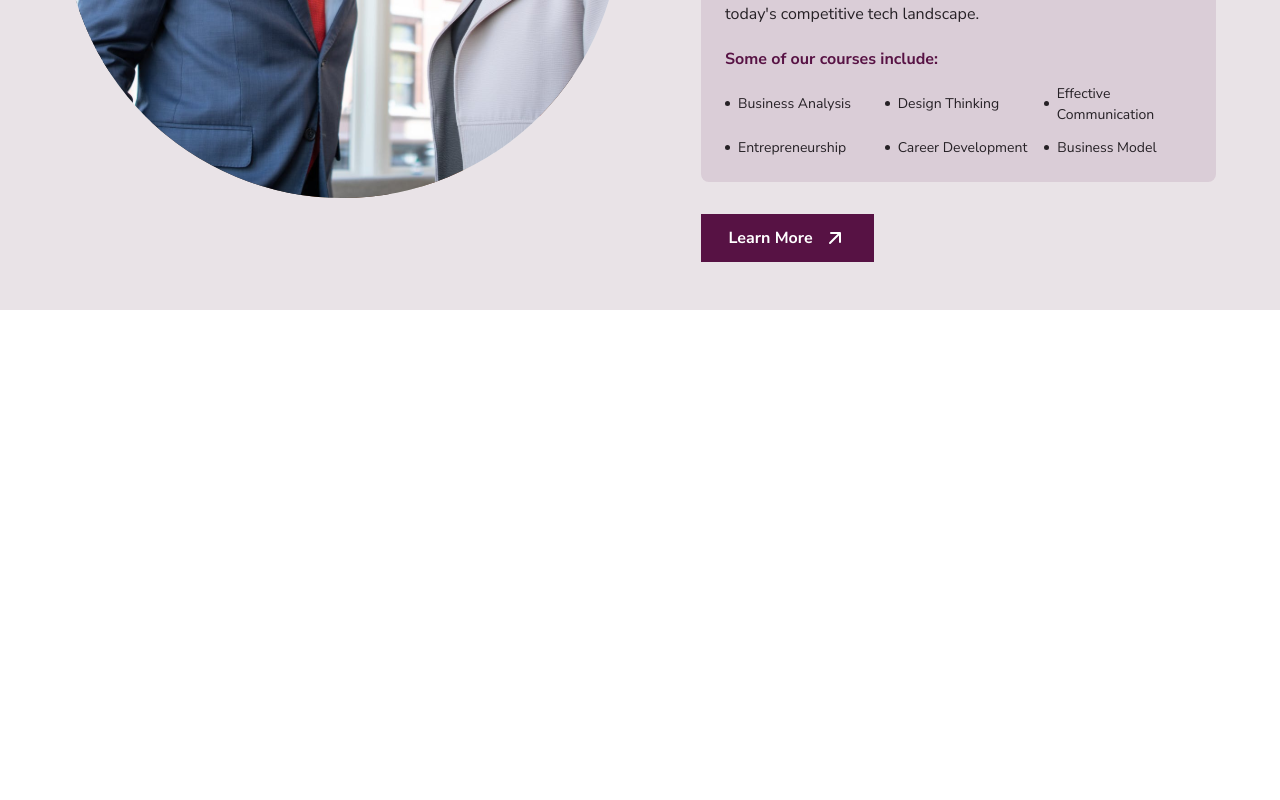
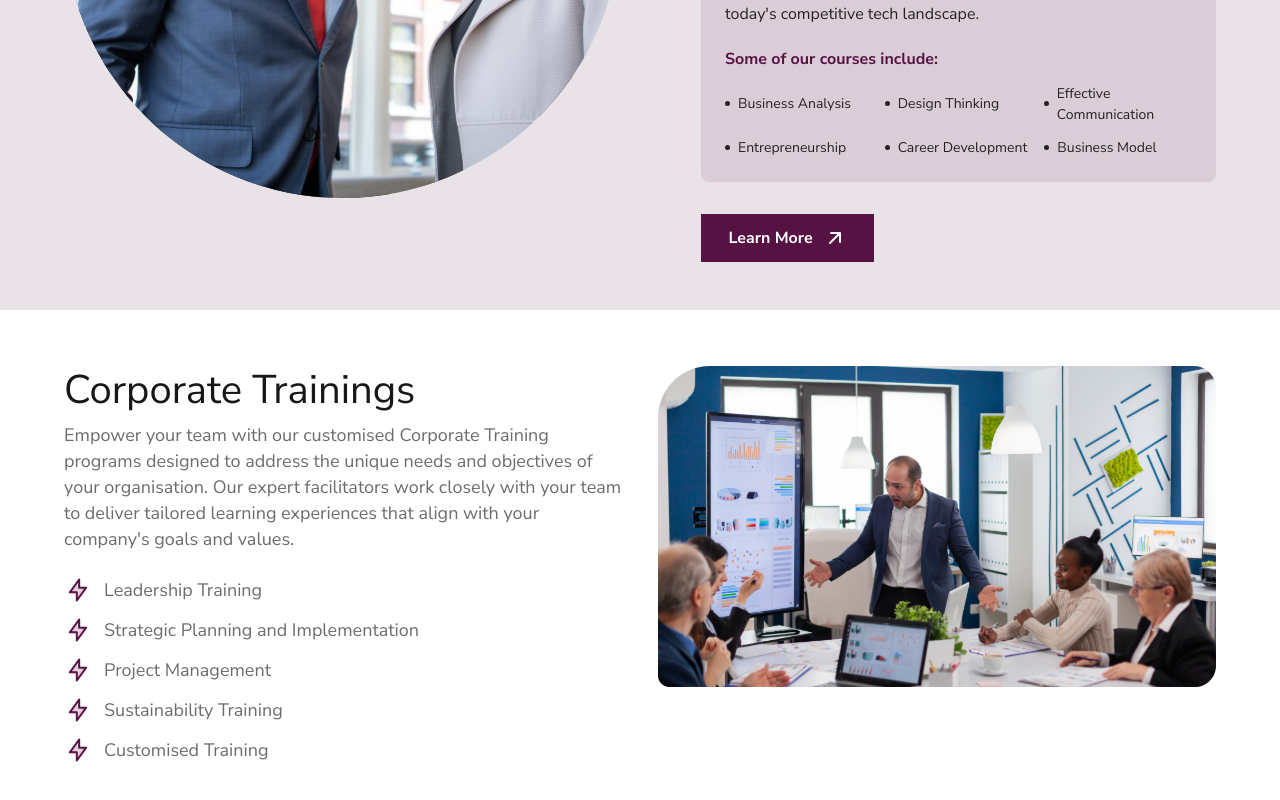
Before and after one commit to holydev001/tobams-fe, a Next.js app: page / in a window 1280 px wide. Shown: the part 1143-1943 px from the top of the page. Before the commit the page ends 1453 px from the top, so only its background shows below. Built offline with nearby package versions, Linux system fonts and the light colour scheme.

Commit message:
feat: add corporate training section

```diff
--- a/app/page.tsx
+++ b/app/page.tsx
@@ -1,6 +1,7 @@
 import Nav from "@/components/Nav";
 import Hero from "@/components/Hero";
 import LearningManagement from "@/components/LearningManagement";
+import CorporateTraining from "@/components/CorporateTraining";
 
 export default function Home() {
   return (
@@ -9,6 +10,7 @@ export default function Home() {
       <main>
         <Hero />
         <LearningManagement />
+        <CorporateTraining />
       </main>
     </div>
   );
--- /dev/null
+++ b/components/CorporateTraining.tsx
@@ -0,0 +1,36 @@
+import Image from "next/image";
+
+import TrainingBenefits from "@/components/TrainingBenefits";
+
+const corporateTrainingBenefits = [
+  "Leadership Training",
+  "Strategic Planning and Implementation",
+  "Project Management",
+  "Sustainability Training",
+  "Customised Training",
+];
+
+export default function CorporateTraining() {
+  return (
+    <section aria-labelledby="corporate-training-title" className="bg-white px-5 pb-[64px] pt-[56px] lg:px-0">
+      <div className="mx-auto grid max-w-[1312px] gap-y-[48px] lg:w-[calc(100%_-_128px)] lg:grid-cols-[minmax(0,675px)_minmax(0,602px)] lg:gap-x-[35px] lg:gap-y-0">
+        <div className="lg:col-start-1 lg:row-start-1">
+          <h2 id="corporate-training-title" className="font-sans text-[32px] font-normal leading-[1.2] text-[#171717] lg:text-[40px]">
+            Corporate Trainings
+          </h2>
+          <p className="mt-[8px] max-w-[675px] text-[18px] leading-[1.45] text-[#6f6a6f]">
+            Empower your team with our customised Corporate Training programs designed to address the unique needs and objectives of your organisation. Our expert facilitators work closely with your team to deliver tailored learning experiences that align with your company&apos;s goals and values.
+          </p>
+          <TrainingBenefits items={corporateTrainingBenefits} />
+        </div>
+        <Image
+          src="/corporate-training-img.svg"
+          alt="A corporate training session in progress"
+          width={602}
+          height={346}
+          className="h-auto w-full max-w-[602px] lg:col-start-2 lg:row-start-1 lg:w-full"
+        />
+      </div>
+    </section>
+  );
+}
--- /dev/null
+++ b/components/TrainingBenefits.tsx
@@ -0,0 +1,18 @@
+import Image from "next/image";
+
+type TrainingBenefitsProps = {
+  items: string[];
+};
+
+export default function TrainingBenefits({ items }: TrainingBenefitsProps) {
+  return (
+    <ul className="mt-[24px] flex flex-col gap-[12px] text-[18px] leading-[1.35] text-[#6f6a6f]">
+      {items.map((item) => (
+        <li key={item} className="flex items-center gap-[12px]">
+          <Image src="/training-bolt-img.svg" alt="" aria-hidden="true" width={28} height={28} />
+          <span>{item}</span>
+        </li>
+      ))}
+    </ul>
+  );
+}
```
Also changed, not shown: 2 other files (tests, documents, lock files or other folders).
